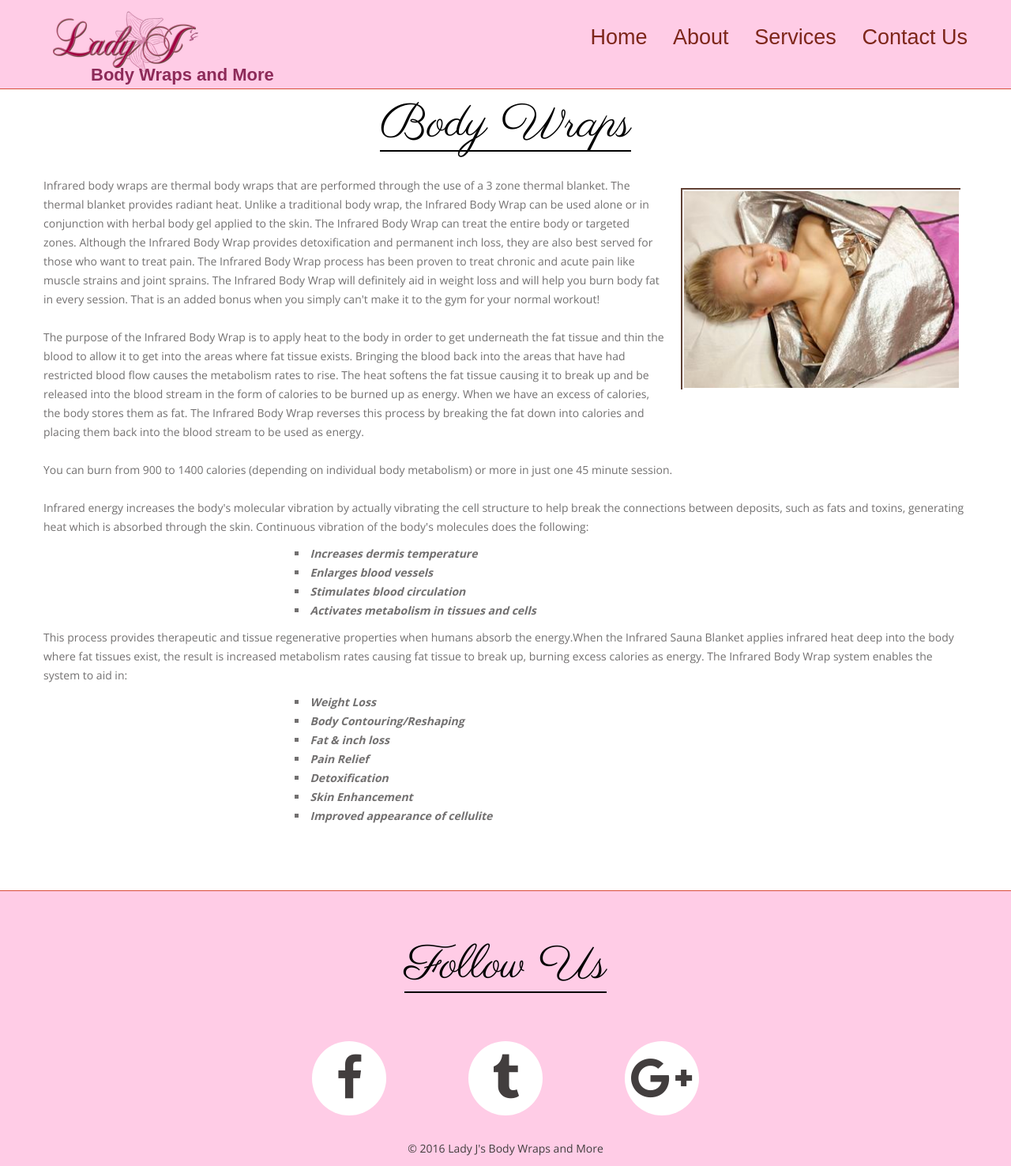
After one commit to rob1grie/ladyj, a PHP site: page /bodywraps.php in a window 1280 px wide. The commit adds this page. Shown: the whole page at 79% size. Run offline with PHP 8.4, Linux system fonts and the light colour scheme; some libraries are stand-ins or nearby versions; some web fonts are replaced.

Commit message:
Added individual service pages and their images

```diff
--- /dev/null
+++ b/bodywraps.php
@@ -0,0 +1,86 @@
+<?php require_once 'includes/startdocinc.php'; ?>
+<?php
+$page_title = "What Are Body Wraps?";
+require_once 'includes/headinc.php';
+
+?>
+<?php require_once 'includes/headerinc.php'; ?>
+<section id="content">
+	<div class="full-width-container block-1">
+		<div class="container">
+			<div class="row">
+				<div class="grid_12">
+					<header>
+						<h2><span>Body Wraps</span></h2>
+					</header>
+				</div>
+				<!--				<div class="grid_4">
+									<div class="img_container"><img src="images/jessie.jpg" alt="img"></div>
+								</div>-->
+				<div class="grid_12">
+					<div class="img_container float_right_img">
+						<img src="images/bodywrap-pink-img.jpg" />
+					</div>
+					<p>Infrared body wraps are thermal body wraps that are performed through the use of a 3 zone thermal blanket.
+						The thermal blanket provides radiant heat. Unlike a traditional body wrap, the Infrared Body Wrap can
+						be used alone or in conjunction with herbal body gel applied to the skin. The Infrared Body Wrap can
+						treat the entire body or targeted zones. Although the Infrared Body Wrap provides detoxification and
+						permanent inch loss, they are also best served for those who want to treat pain. The Infrared Body Wrap
+						process has been proven to treat chronic and acute pain like muscle strains and joint sprains. The
+						Infrared Body Wrap will definitely aid in weight loss and will help you burn body fat in every session.
+						That is an added bonus when you simply can't make it to the gym for your normal workout!</p><br>
+					<p>The purpose of the Infrared Body Wrap is to apply heat to the body in order to get underneath the fat
+						tissue and thin the blood to allow it to get into the areas where fat tissue exists. Bringing the blood
+						back into the areas that have had restricted blood flow causes the metabolism rates to rise. The heat
+						softens the fat tissue causing it to break up and be released into the blood stream in the form of
+						calories to be burned up as energy. When we have an excess of calories, the body stores them as fat.
+						The Infrared Body Wrap reverses this process by breaking the fat down into calories and placing them
+						back into the blood stream to be used as energy.</p><br>
+					<p>You can burn from 900 to 1400 calories (depending on individual body metabolism) or more in just one
+						45 minute session.</p><br>
+					<p>Infrared energy increases the body's molecular vibration by actually vibrating the cell structure to help break the connections between deposits, such as fats and toxins, generating heat which is absorbed through the skin. Continuous vibration of the body's molecules does the following:</p>
+					<div class="content_list">
+						<ul>
+							<li>Increases dermis temperature</li>
+							<li>Enlarges blood vessels</li>
+							<li>Stimulates blood circulation</li>
+							<li>Activates metabolism in tissues and cells</li>
+						</ul>
+					</div>
+					<p>This process provides therapeutic and tissue regenerative properties when humans absorb the energy.When the Infrared Sauna Blanket applies infrared heat deep into the body where fat tissues exist, the result is increased metabolism rates causing fat tissue to break up, burning excess calories as energy. The Infrared Body Wrap system enables the system to aid in:</p>
+					<div class="content_list">
+						<ul class="content_list">
+							<li>Weight Loss</li>
+							<li>Body Contouring/Reshaping</li>
+							<li>Fat &amp; inch loss</li>
+							<li>Pain Relief</li>
+							<li>Detoxification</li>
+							<li>Skin Enhancement</li>
+							<li>Improved appearance of cellulite</li>
+						</ul>
+					</div>
+				</div>
+				<p>&nbsp;</p>
+				<p>&nbsp;</p>
+				<p>&nbsp;</p>
+			</div>
+		</div>
+	</div>
+</section>
+
+<?php require_once 'includes/footerinc.php'; ?>
+
+<script>
+	$(document).ready(function () {
+		if ($('html').hasClass('desktop')) {
+			$.stellar({
+				horizontalScrolling: false,
+				verticalOffset: 20,
+				resposive: true,
+				hideDistantElements: true,
+			});
+		}
+	});
+</script>
+</body>
+</html>
--- a/css/style.css
+++ b/css/style.css
@@ -306,6 +306,18 @@ p {
 	font: 14px/24px 'Open Sans', sans-serif;
 	color: #727070;
 }
+
+.content_list ul {
+	list-style: square inside;
+	font: 14px/24px 'Open Sans', sans-serif;
+	font-style: italic;
+	font-weight: bold;
+	color: #727070;
+	padding: 10px 0px 10px 50px;
+	margin: 0 auto;
+	width: 50%;
+}
+
 .full-width-container {
 	width: 100%;
 }
@@ -313,9 +325,29 @@ p {
 	overflow: hidden;
 }
 .img_container img {
+	padding: 2px;
 	width: 100%;
 	border-top: solid 2px #614134;
 	border-left: solid 2px #614134;
+}
+.three_border img {
+	width: 100%;
+	border-top: solid 2px #614134;
+	border-left: solid 2px #614134;
+	border-bottom: solid 2px #614134;
+}
+.float_right_img {
+    float: right;
+    margin: 0 0 5px 5px;
+    padding: 15px;
+    text-align: center;
+}
+.float_left_img{
+    float: left;
+    margin: 0 0 10px 10px;
+    padding: 15px;
+    text-align: center;
+
 }
 .btn {
 	width: 153px;
--- a/includes/footerinc.php
+++ b/includes/footerinc.php
@@ -11,5 +11,4 @@
 			</div>
 		</div>
 	</div>
-	<div class="footer_bottom"><a href="http://www.templatemonster.com/" rel="nofollow"><img src="images/footer-logo.png" alt="logo"></a></div>
 </footer>
--- a/includes/headerinc.php
+++ b/includes/headerinc.php
@@ -43,23 +43,25 @@ switch ($current) {
 					</h1>
 					<nav>
 						<ul class="sf-menu">
-							<li class="<?php echo $index_class; ?>"><a href="index.php">Home</a>
-								<!--								<ul>
-																	<li><a href="#">Home menu 1</a></li>
-																	<li><a href="#">Home menu 2</a>
-																		<ul>
-																			<li><a href="#">Home menu 2a</a></li>
-																			<li><a href="#">Home menu 2b</a></li>
-																			<li><a href="#">Home menu 2c</a></li>
-																		</ul>
-																	</li>
-																	<li><a href="#">Home menu 3</a></li>
-																</ul>-->
+							<li class="<?php echo $index_class; ?>"><a href="index.php">Home</a></li>
+							<li class="<?php echo $about_class; ?>"><a href="about.php">About</a></li>
+							<li class="<?php echo $services_class; ?>"><a href="services.php">Services</a>
+								<ul>
+									<li><a href="bodywraps.php">Body Wraps</a></li>
+									<li><a href="footdetox.php">Foot Detox</a></li>
+									<li><a href="cleanse.php">3 Day Cleanse</a></li>
+								</ul>
 							</li>
-							<li class="<?php echo $about_class; ?>"><a href="about.php">About</a></li>
-							<!--<li class="<?php echo $projects_class; ?>"><a href="projects.php">Projects</a></li>-->
-							<li class="<?php echo $services_class; ?>"><a href="services.php">Services</a></li>
-							<li class="<?php echo $contact_class; ?>"><a href="contact.php">Contact Us</a></li>
+							<li class="<?php echo $contact_class; ?>"><a href="contact.php">Contact Us</a>
+								<ul>
+									<li><a href="contact.php">Contact Us</a></li>
+									<li>
+										<a href="https://www.styleseat.com/v/jessiemayberry?utm_campaign=579998&utm_medium=Widgets&utm_source=Badges&utm_content=button" target="_blank">
+											Schedule an<br>Appointment
+										</a>
+									</li>
+								</ul>
+							</li>
 						</ul>
 					</nav>
 				</div>
--- a/index.php
+++ b/index.php
@@ -63,13 +63,13 @@ require_once 'includes/headinc.php';
 					</header>
 				</div>
 				<div class="grid_4">
-					<div class="element"><h3><a href="#">Body Wraps</a></h3></div>
+					<div class="element"><h3><a href="bodywraps.php">Body Wraps</a></h3></div>
 				</div>
 				<div class="grid_4">
-					<div class="element"><h3><a href="#">Foot Detox</a></h3></div>
+					<div class="element"><h3><a href="footdetox.php">Foot Detox</a></h3></div>
 				</div>
 				<div class="grid_4">
-					<div class="element"><h3><a href="#">3 Day Cleanse</a></h3></div>
+					<div class="element"><h3><a href="cleanse.php">3 Day Cleanse</a></h3></div>
 				</div>
 			</div>
 		</div>
```
Also changed, not shown: cleanse.php (added, +67 -0 lines), footdetox.php (added, +82 -0 lines), services.php (+11 -7 lines), images/logo-200x101.jpg (deleted), images/suero-img.png (added).
